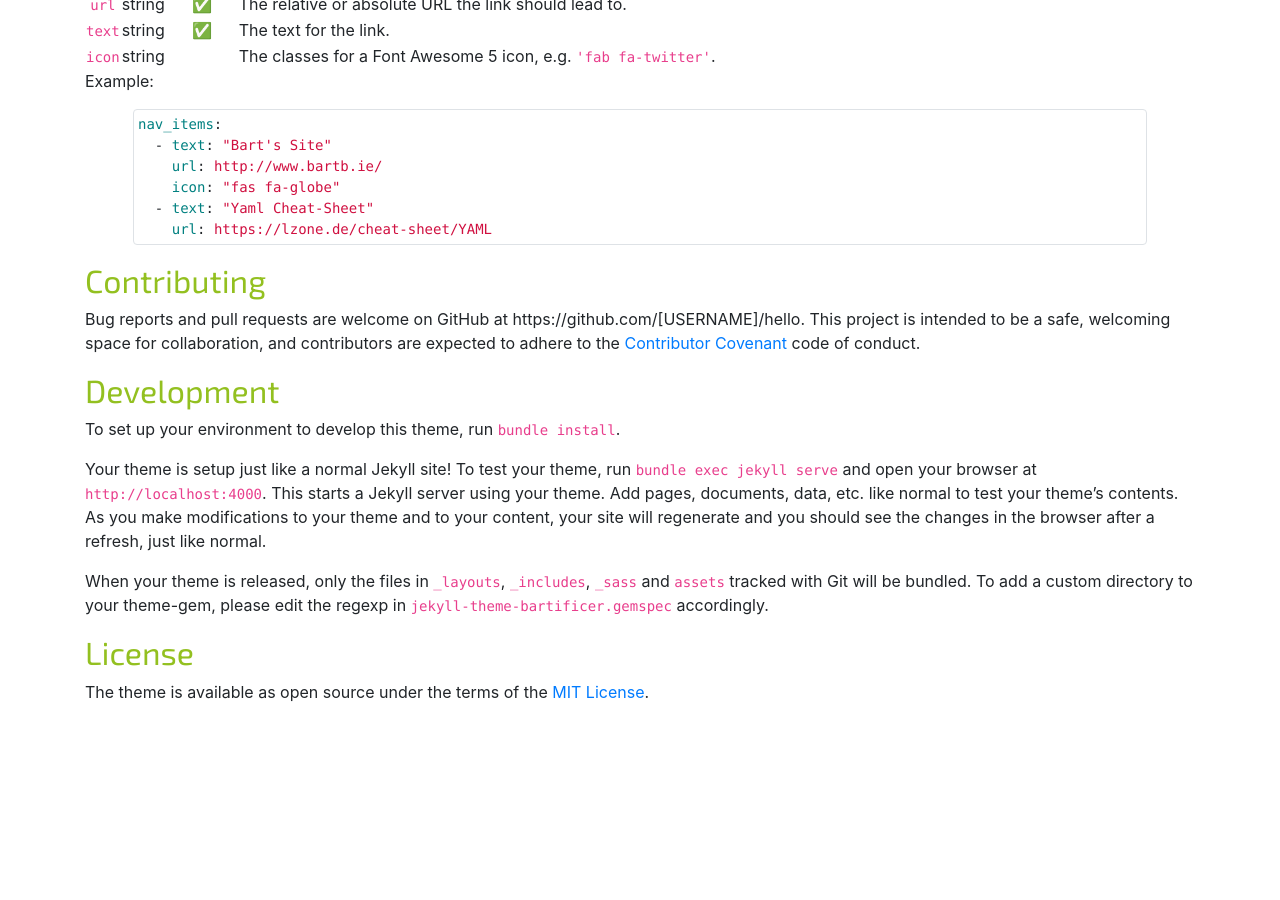
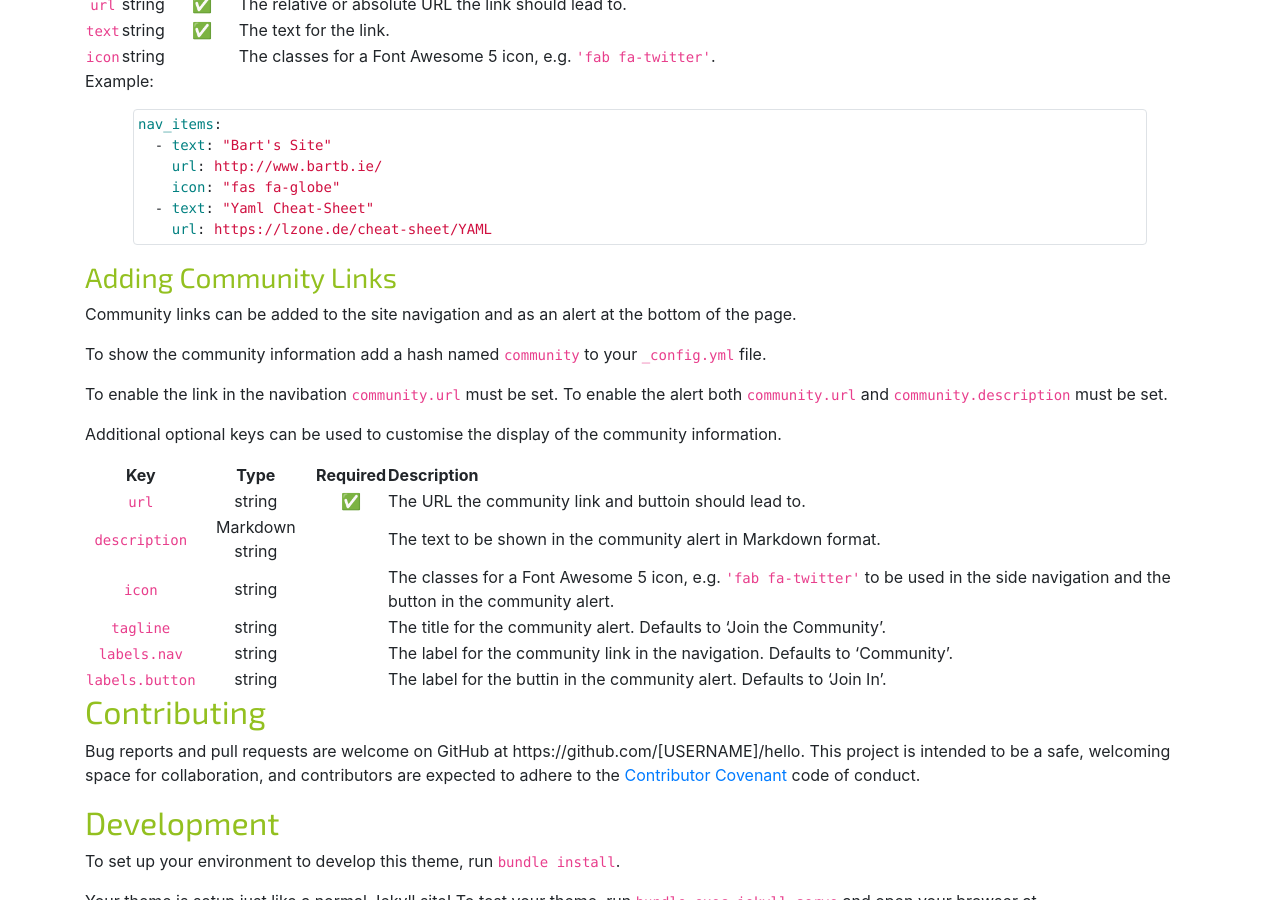
Before and after one commit to bartificer/bartificer-jekyll-theme, a Jekyll site: the page built from README.md, in a window 1280 px wide and 900 px high, scrolled down 1010 px. Built offline with Jekyll 4.4.1, drawn with Linux system fonts in a browser that asks for light colours; nearby versions of some CDN libraries; our own code applies the rules of GitHub Pages for plain Markdown files; before the commit the page ends 1730 px from its top, so only the background shows below that; some of the changed text lies outside the part shown.

Commit message:
Added Configurable Community Info
Community Link in navigation and community alert.

````diff
--- a/README.md
+++ b/README.md
@@ -54,6 +54,26 @@
     url: https://lzone.de/cheat-sheet/YAML
 ```
 
+### Adding Community Links
+
+Community links can be added to the site navigation and as an alert at the bottom of the page.
+
+To show the community information add a hash named `community` to your `_config.yml` file.
+
+To enable the link in the navibation `community.url` must be set. To enable the alert both
+`community.url` and `community.description` must be set.
+
+Additional optional keys can be used to customise the display of the community information.
+
+| Key | Type | Required | Description |
+| :---: | :---: | :--: | :--- |
+| `url` | string | ✅ | The URL the community link and buttoin should lead to. |
+| `description` | Markdown string | | The text to be shown in the community alert in Markdown format. |
+| `icon` | string | | The classes for a Font Awesome 5 icon, e.g. `'fab fa-twitter'` to be used in the side navigation and the button in the community alert. |
+| `tagline` | string | | The title for the community alert. Defaults to 'Join the Community'. |
+| `labels.nav` | string | | The label for the community link in the navigation. Defaults to 'Community'. |
+| `labels.button` | string | | The label for the buttin in the community alert. Defaults to 'Join In'. |
+
 ## Contributing
 
 Bug reports and pull requests are welcome on GitHub at https://github.com/[USERNAME]/hello. This project is intended to be a safe, welcoming space for collaboration, and contributors are expected to adhere to the [Contributor Covenant](http://contributor-covenant.org) code of conduct.
--- a/_config.yml
+++ b/_config.yml
@@ -1,6 +1,3 @@
-theme: jekyll-theme-bartificer
-title: Bartificer Theme Test Site
-description: A test site for the Bartificer Jekyll Theme
 sass:
   sass_dir: _sass
 markdown: kramdown
--- /dev/null
+++ b/_includes/defaults.txt
@@ -0,0 +1 @@
+{% assign default_community_icon = 'fas fa-users' %}
--- a/_layouts/default.html
+++ b/_layouts/default.html
@@ -1,4 +1,5 @@
 <!DOCTYPE HTML>
+{% include defaults.txt %}
 <html>
 <head>
     <meta charset="utf-8" />
@@ -47,7 +48,10 @@
               </li>
               {% if site.community.url %}
               <li class="nav-item">
-                  <a href="{{site.community.url}}" class="nav-link"><i class="fas fa-users sitenav-icon" aria-hidden></i> Community</a>
+                  <a href="{{ site.community.url }}" class="nav-link">
+                    <i class="{{ site.community.icon | default: default_community_icon }} sitenav-icon" aria-hidden></i>
+                    {{ site.community.labels.nav | default: 'Community' }}
+                </a>
               </li>
               {% endif %}
               {% for item in site.nav_items %}
@@ -70,6 +74,17 @@
 
     <main class="container mt-3">
         {{ content }}
+
+        {% if site.community.description and site.community.url %}
+        <div class="alert alert-info">
+            <h1 class="alert-heading h4">{{ site.community.tagline | default: 'Join the Community' }}</h1>
+            {{ site.community.description | markdownify }}
+            <p><a href="{{ site.community.url }}" class="btn btn-primary">
+                <i class="{{ site.community.icon | default: default_community_icon }}" aria-hidden"></i></span>
+                {{ site.commuinity.labels.button | default: 'Join In' }}
+            </a></p>
+        </div>
+        {% endif %}
     </main>
 
     <!-- Include jQuery from local file -->
````
Also changed, not shown: test/_config.yml (+7 -0 lines).
